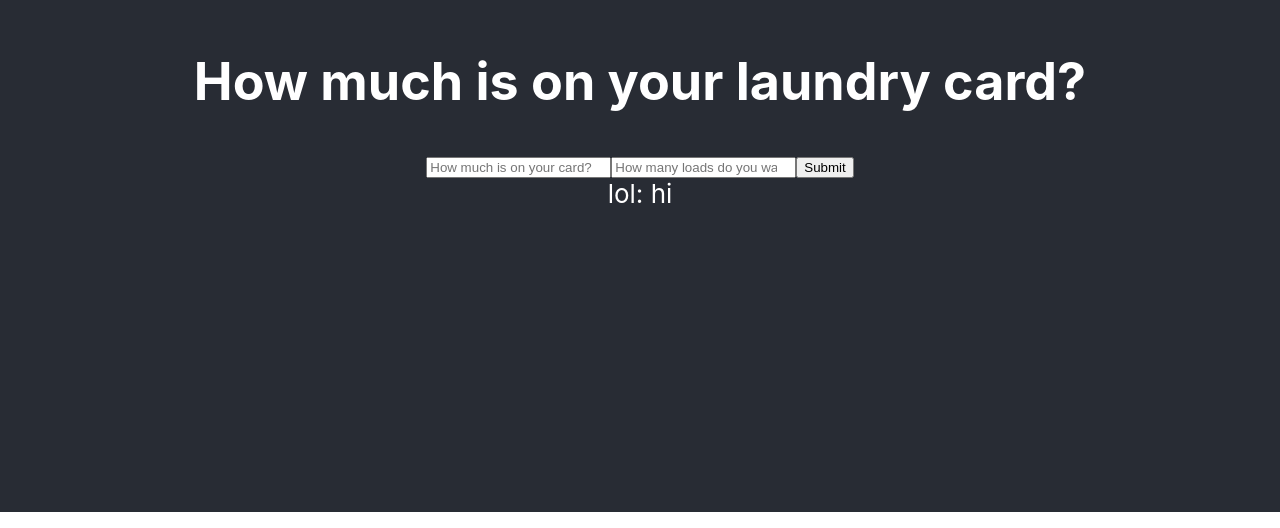
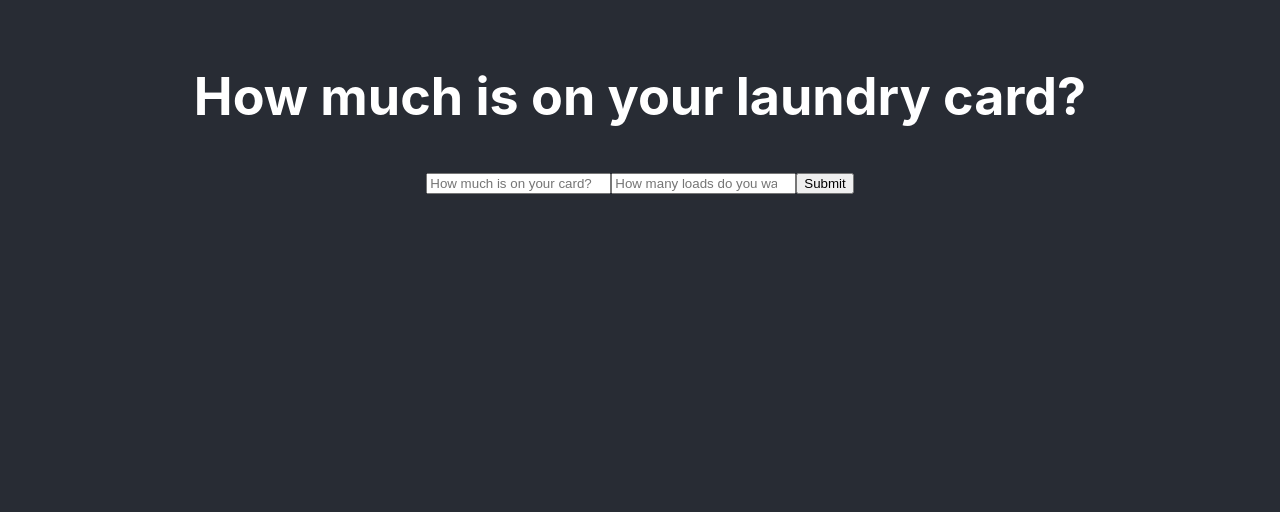
Before and after one commit to msbeethoven/final-laundry, a React (Create React App) app in the folder client/: page / in a window 1280 px wide. Shown: the part 288-816 px from the top of the page. Built offline with nearby package versions, Linux system fonts and the light colour scheme.

Commit message:
Took out extra testing div

```diff
--- a/client/src/AmountPrice.js
+++ b/client/src/AmountPrice.js
@@ -14,9 +14,6 @@ const AmountPrice = (props) => {
         {props.amountToPutOnCard ? props.amountToPutOnCard : null}
       </div>
 
-      <div>
-        lol: {chicken}
-      </div>
 
 
     </div>
```
